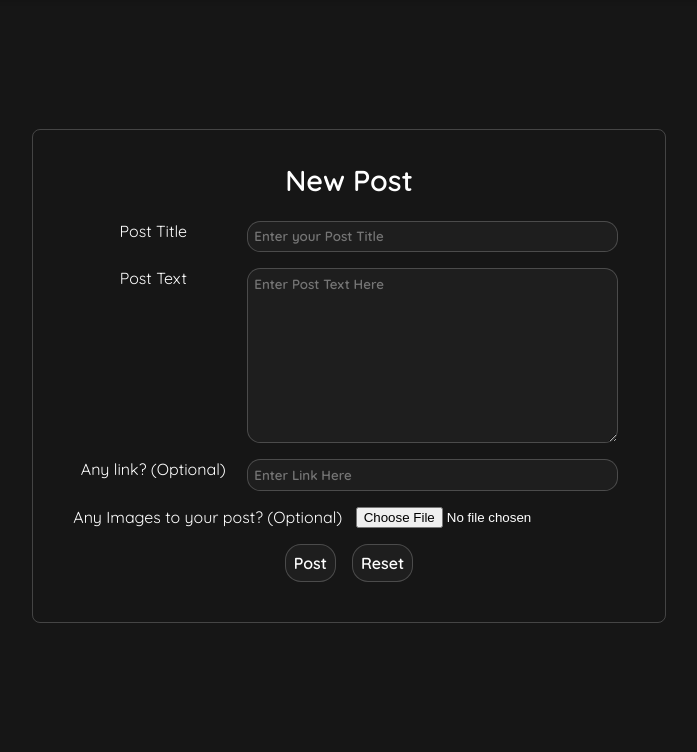
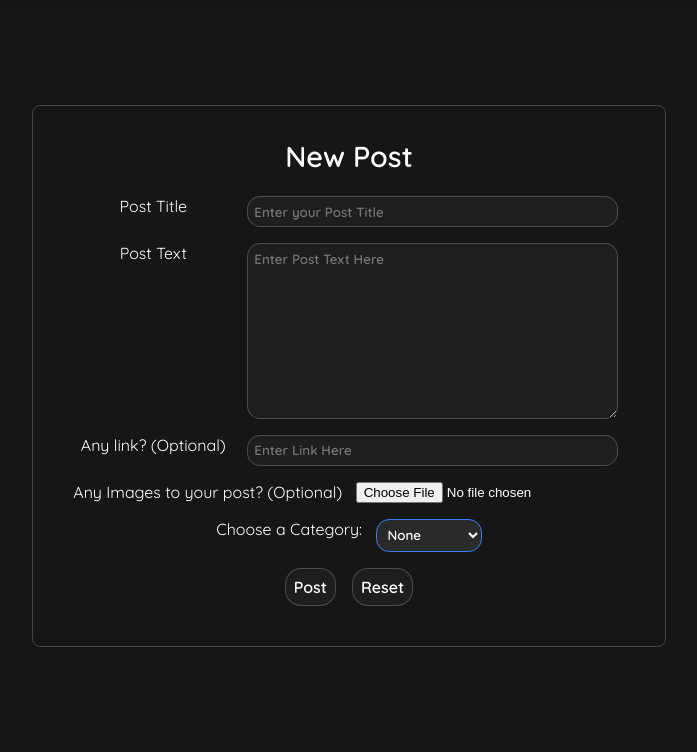
Before and after one commit to patrickma6199/Pondr, a PHP site: page /public/pages/new_post.html in a window 1280 px wide. Shown: the part 90-842 px from the top of the page, without its empty margins (291-988 px from the left). Run offline with PHP 8.4, Linux system fonts and the light colour scheme.

Commit message:
added button to discussion page for logged in

```diff
--- a/public/css/styles.css
+++ b/public/css/styles.css
@@ -29,7 +29,7 @@ body {
 }
 
 /*Styling for inputs, buttons links */
-input[type="text"], input[type="password"], button, .link-button, .form-button, .form-container textarea {
+input[type="text"], input[type="password"], button, .link-button, .form-button, .form-container textarea, .form-container select {
     font-family: var(--pondr-font);
     background-color: var(--input-background);
     color: var(--text-color);
@@ -43,12 +43,12 @@ input[type="text"], input[type="password"], button, .link-button, .form-button,
     outline: none;
 }
 
-input[type="text"]:hover, input[type="password"]:hover, button:hover, .link-button:hover, .form-button:hover, .form-container textarea:hover {
+input[type="text"]:hover, input[type="password"]:hover, button:hover, .link-button:hover, .form-button:hover, .form-container textarea:hover, .form-container select {
     background-color: var(--button-hover-bg);
     border-color: var(--highlight-color);
 }
 
-input[type="text"]:focus, input[type="password"]:focus, button:focus, .link-button:focus, .form-button:focus, .form-container textarea:focus {
+input[type="text"]:focus, input[type="password"]:focus, button:focus, .link-button:focus, .form-button:focus, .form-container textarea:focus, .form-container select:focus {
     outline: 0.1em solid white;
     background-color: var(--button-hover-bg);
     border-color:var(--input-hover);
--- a/public/pages/discussionLoggedIn.html
+++ b/public/pages/discussionLoggedIn.html
@@ -20,6 +20,8 @@
     </nav>
     <main class="center-container margin-down">
         <section class="side-container">
+            <a href="new_post.html" class="link-button" style="padding: 1em 0em;">Make a New Post</a>
+            <div>
                 <h3>Filter by Category: </h3>
                 <ul>
                     <li><a href="#">Category 1</a></li>
@@ -30,6 +32,7 @@
                     <li><a href="#">Category 6</a></li>
                     <li><a href="#">Category 7</a></li>
                 </ul>
+            </div>
         </section>
 
         <section class="discussion-container">
--- a/public/pages/new_post.html
+++ b/public/pages/new_post.html
@@ -39,6 +39,20 @@
                     <input type="file" name="post_image" accept="image/*" >
                 </div>
                 <div class="form-item">
+                    <label for="category">Choose a Category:</label>
+                    <select name="category">
+                        <option value="none">None</option>
+                        <option value="cat-1">Category 1</option>
+                        <option value="cat-2">Category 2</option>
+                        <option value="cat-3">Category 3</option>
+                        <option value="cat-4">Category 4</option>
+                        <option value="cat-5">Category 5</option>
+                        <option value="cat-6">Category 6</option>
+                        <option value="cat-7">Category 7</option>
+
+                    </select>
+                </div>
+                <div class="form-item">
                     <button type="submit" class="form-button">Post</button>
                     <button type="reset" class="form-button">Reset</button>
                 </div>
```
Lines whose indentation alone changed are shown as unchanged.
